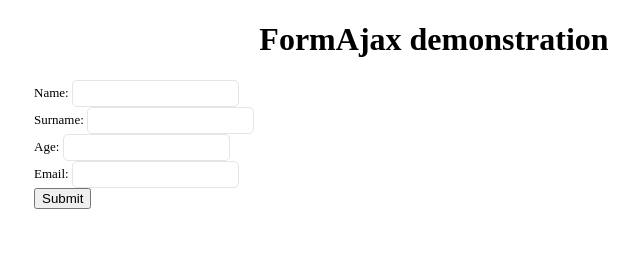
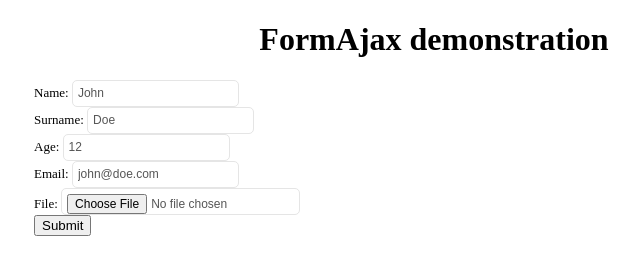
Before and after one commit to GestionAIR/cowboy.js, a plain HTML site: page formAjax/example.html in a window 1280 px wide. Shown: the whole page, without its empty margins (206-846 px from the left). Drawn offline with Linux system fonts and the light colour scheme.

Commit message:
Patch for a better support of Upload
This patch allow to customize loadStart and progress (a loading bar,
for exemple)

```diff
--- a/cowboy.js
+++ b/cowboy.js
@@ -49,7 +49,10 @@ cowboy.Request = new Class({
 	 * @param  {Object} options Options for the request
 	 */
 	initialize: function(options) {
+		console.log(options);
 		this.xhr = new Browser.Request();
+		this.xhr.addEventListener("loadstart", options.onLoadStart, false);
+		this.xhr.addEventListener("progress", options.onProgress, false);
 		this.formData = new FormData();
 		this.setOptions(options);
 		this.headers = this.options.headers;
--- a/formAjax/example.html
+++ b/formAjax/example.html
@@ -22,10 +22,11 @@
 	<h1>FormAjax demonstration</h1>
 
 	<form action="test.php" id="contactForm">
-		<label for="name">Name: </label><input type="text" name="name" id="name" class="required"><br>
-		<label for="surname">Surname: </label><input type="text" name="surname" id="surname" class="required"><br>
-		<label for="age">Age: </label><input type="number" name="age" id="age" class="required"><br>
-		<label for="email">Email: </label><input type="email" name="email" id="email"><br>
+		<label for="name">Name: </label><input type="text" name="name" id="name" class="required" value="John"><br>
+		<label for="surname">Surname: </label><input type="text" name="surname" id="surname" class="required" value="Doe"><br>
+		<label for="age">Age: </label><input type="number" name="age" id="age" class="required" value="12"><br>
+		<label for="email">Email: </label><input type="email" name="email" id="email" value="john@doe.com"><br>
+		<label for="file">File: </label><input type="file" name="file" id="file" ><br>
 		<input type="submit" value="Submit">
 	</form>
 
@@ -45,15 +46,26 @@
 						if (data['email']) {
 							html += '<br>Email: ' + data['email'];
 						}
+						if (data['file'].file.name) {
+							html += '<br>File: ' + data['file'].file.name;
+						}
 						$('output').set('html', html);
 					}
 					else if (data.status == 'failed') {
 						document.getElement('output').set('html', data.message);
 					}
 				},
-				onRequest: function() {
-					console.log('loading');
+				onRequest: function(event) {
+					console.log('Request...');
+				},
+				onLoadStart: function(event) {
+					console.log('LoadStart...');
+				},
+				onProgress: function(event) {
+					var loaded = event.loaded, total = event.total;
+					console.log(parseInt(loaded / total * 100, 10));
 				}
+
 			});
 		});
 	</script>
--- a/formAjax/formAjax.js
+++ b/formAjax/formAjax.js
@@ -10,6 +10,8 @@ cowboy.FormAjax = new Class ({
 		invalidFieldMessage: 'Please fill this field',
 		redirectDelay: 1000,
 		onRequest: function() { return; },
+		onLoadStart: function(event) { return; },
+		onProgress: function(event) { return; },
 		onSuccess: function(response) { return; },
 		onFailure: function() { return; },
 		redirect: null,
@@ -46,6 +48,14 @@ cowboy.FormAjax = new Class ({
 			this.uploadReq = new cowboy.Request({
 				onRequest: function() {
 					return _this.options.onRequest();
+				},
+
+				onLoadStart: function(event) {
+					return _this.options.onLoadStart(event);
+				},
+
+				onProgress: function(event) {
+					return _this.options.onProgress(event);
 				},
 
 				onSuccess: function(response) {
```
Also changed, not shown: 1 other file.
